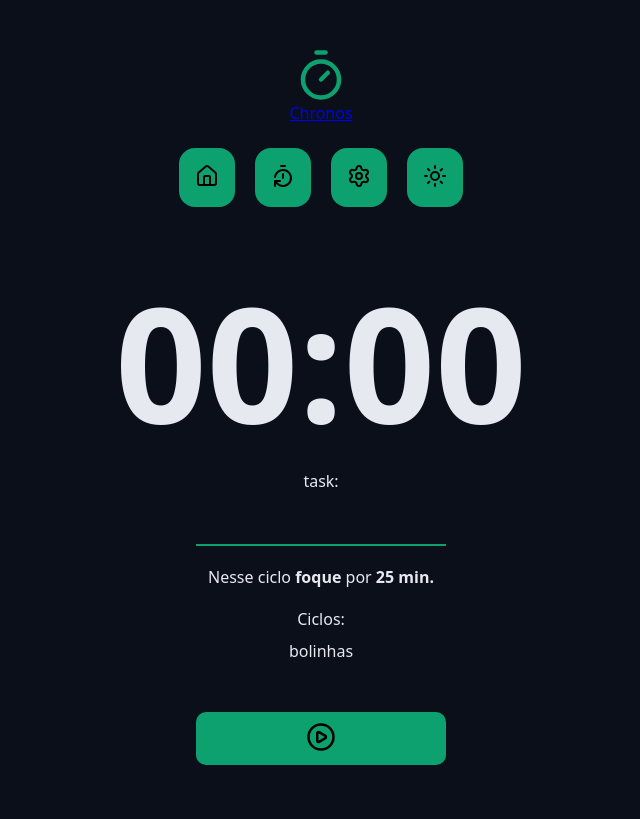
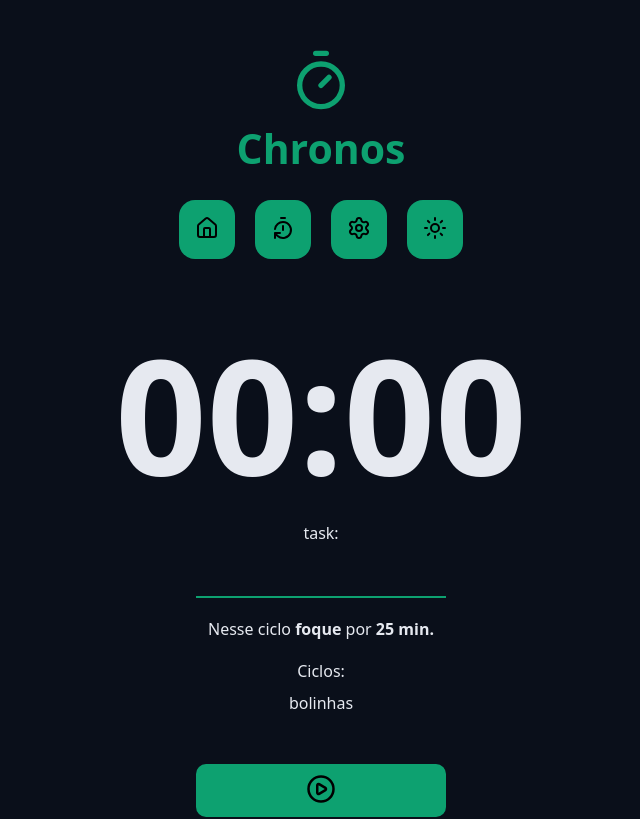
Before and after one commit to lucasmelosilva/chronos-pomodoro, a React (Vite) app: page / in a window 1280 px wide. Shown: the top 819 px of the page, without its empty margins (319-959 px from the left). Built offline with nearby package versions, Linux system fonts and the light colour scheme.

Commit message:
style: add hover behaviour

```diff
--- a/src/components/logo/styles.module.css
+++ b/src/components/logo/styles.module.css
@@ -3,16 +3,23 @@
   flex-direction: column;
   justify-items: center;
   align-items: center;
+  gap: .8rem;
+  transition: filter .3s ease-in-out;
 }
 
-.title h1 {
-  font-size: 4.8rem;
+.title a {
+  font-size: 4.1rem;
   color: var(--primary);
   font-weight: bold;
+  text-decoration: none;
+}
+
+.title:hover {
+  filter: brightness(80%);
 }
 
 .icon {
   color: var(--primary);
-  width: 5.8rem;
-  height: 5.4rem;
+  width: 6.4rem;
+  height: 6.4rem;
 }
```
